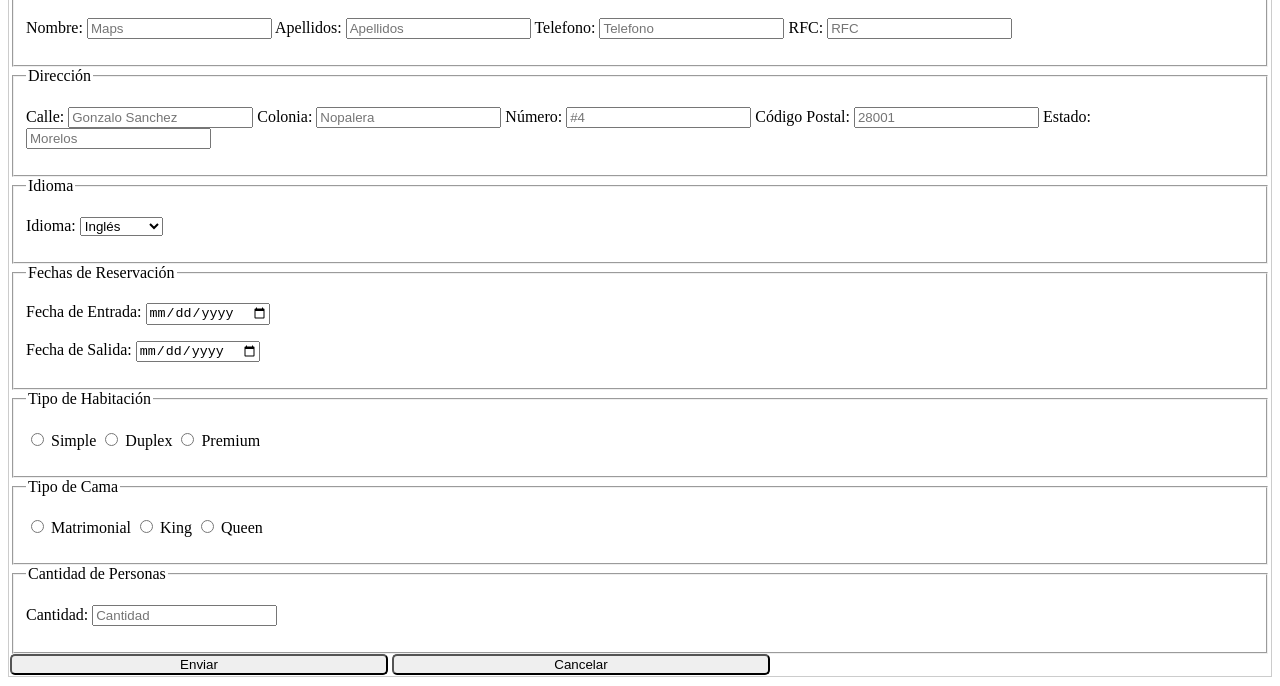
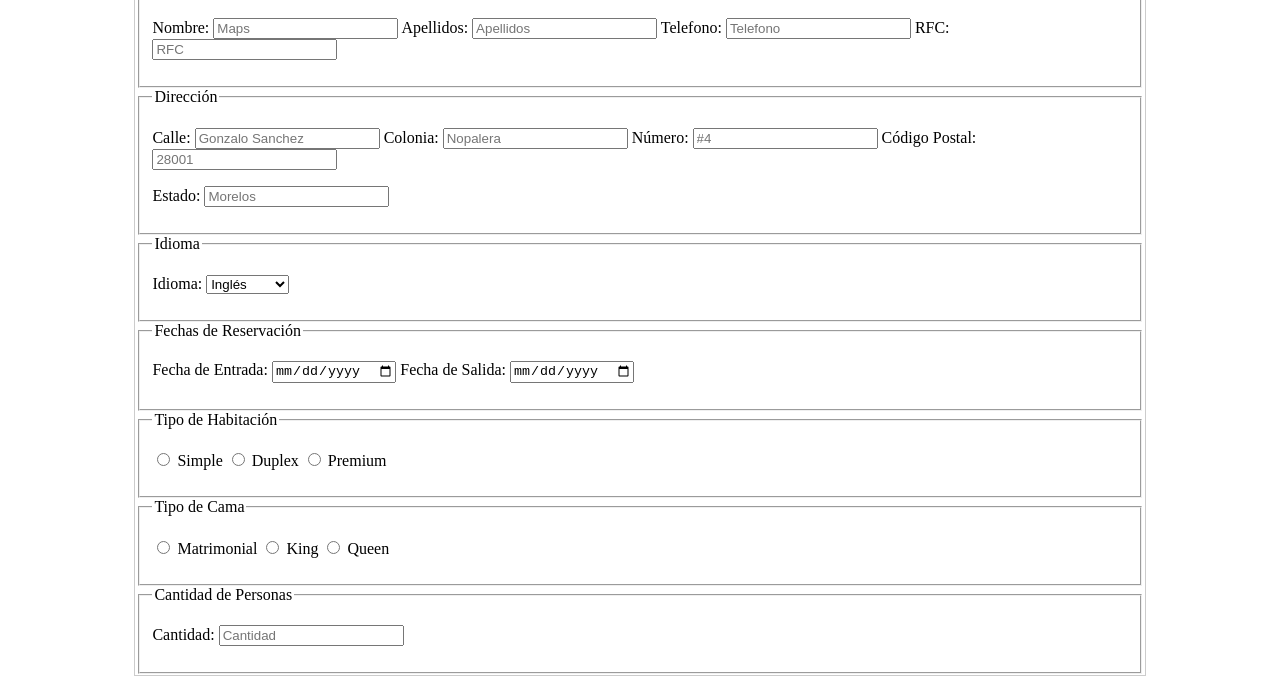
Before and after one commit to yoli-alvarez/U2_P2_Form, a plain HTML site: page index.html in a window 1280 px wide. Shown: the part 114-800 px from the top of the page. Drawn offline with Linux system fonts and the light colour scheme.

Commit message:
Actualización

```diff
--- a/index.html
+++ b/index.html
@@ -7,13 +7,15 @@
     <style>
       table {
         border-collapse: collapse;
-        width: 100%;
+        width: 80%;
         border: 1px solid #ccc;
+        margin: auto;
       }
 
       th {
         text-align: center;
         border: 1px solid #ccc;
+        background-color: #b59292;
       }
       td {
         text-align: left;
@@ -22,6 +24,9 @@
       button{
          border-radius: 5px;
          width: 30%;
+      }
+      label{
+        margin-left: 0px;
       }
     </style>
   </head>
@@ -99,6 +104,7 @@
                   name="inputCodigoPostal"
                   placeholder="28001"
                 />
+                <p>
                 <label for="Estado">Estado:</label>
                 <input
                   type="text"
@@ -106,6 +112,7 @@
                   name="inputEstado"
                   placeholder="Morelos"
                 />
+                </p>
               </p>
             </fieldset>
             <fieldset>
@@ -131,8 +138,7 @@
                   name="inputFechaEntrada"
                   placeholder="dd/mm/aaaa"
                 />
-              </p>
-              <p>
+
                 <label for="Fecha de Salida">Fecha de Salida: </label>
                 <input
                   type="date"
@@ -207,8 +213,6 @@
               </p>
             </fieldset>
 
-            <button type="submit">Enviar</button>
-            <button type="submit">Cancelar</button>
 
           </form>
         </td>
```
